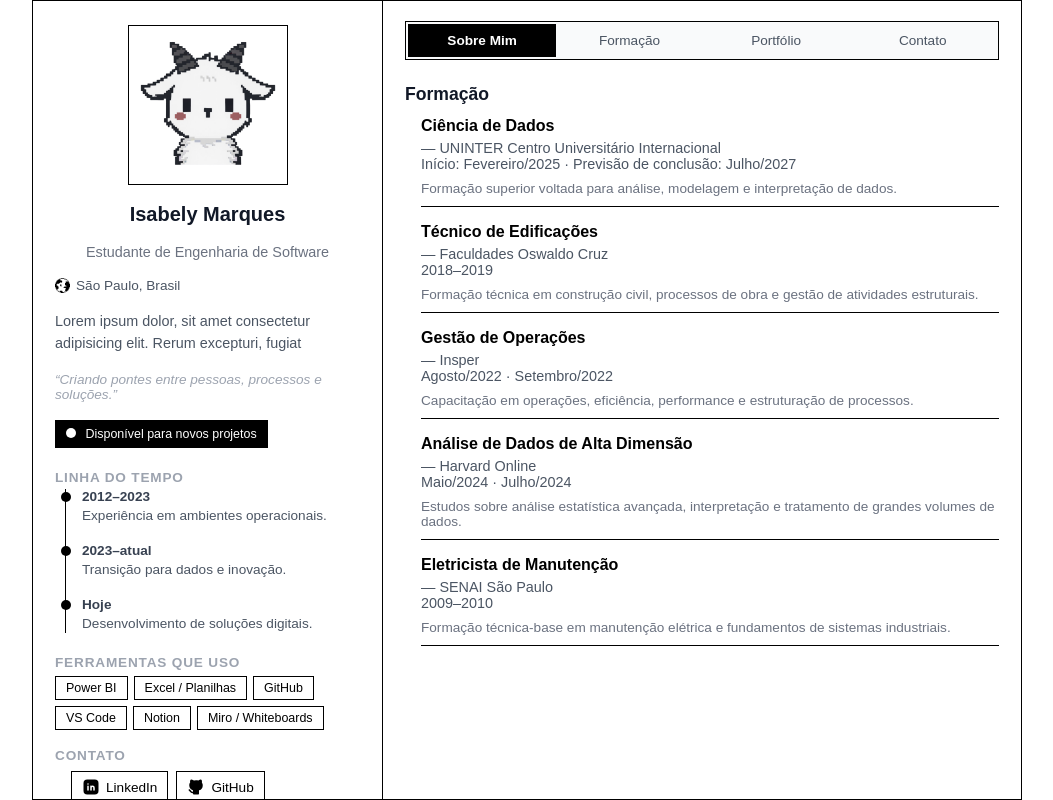
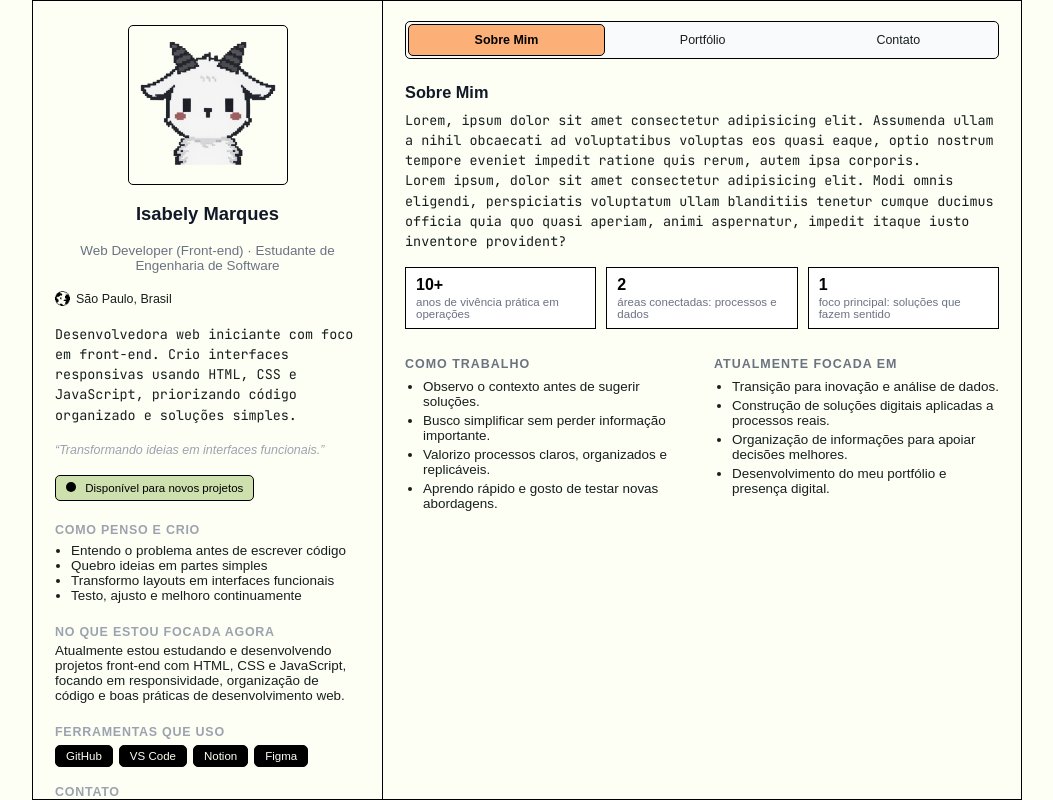
Before and after one commit to kindbytes/folio, a plain HTML site: page index.html in a window 1280 px wide. Shown: the whole page, without its empty margins (113-1166 px from the left). Drawn offline with Linux system fonts and the light colour scheme; a web font is replaced by a local one.

```diff
--- a/css/style.css
+++ b/css/style.css
@@ -4,12 +4,14 @@
    - Facilita manter o visual consistente e fazer ajustes globais.
 =========================== */
 @import url('https://fonts.googleapis.com/css2?family=Sono:wght,MONO@200..800,1&display=swap');
+@import url('https://fonts.googleapis.com/css2?family=JetBrains+Mono:ital,wght@0,100..800;1,100..800&display=swap');
+
 :root {
 
   /* Cores principais de fundo e texto */
-  --bg: #ffffff;
+  --bg: #fdfff5;
   --text: #111827;
-  --text-muted: #4b5563;
+  --text-muted: #171E1E;
   --text-soft: #6b7280;
   --text-subtle: #9ca3af;
 
@@ -27,11 +29,11 @@
   --pill-border-soft: rgba(0, 0, 0, 0.18);
 
   /* Escala tipográfica base em rems */
-  --fs-xs: 0.78rem;
-  --fs-sm: 0.85rem;
-  --fs-md: 0.9rem;
-  --fs-lg: 1.1rem;
-  --fs-name: 1.25rem;
+  --fs-xs: 0.72rem;
+  --fs-sm: 0.78rem;
+  --fs-md: 0.84rem;
+  --fs-lg: 1.02rem;
+  --fs-name: 1.15rem;
 
   /* Raio de borda padrão para cartões e pills */
   --radius-card: 0px;
@@ -65,9 +67,9 @@
   justify-content: center;
   padding: 24px 12px;
   color: var(--text);
- background-color: white;
- max-height: 100vh;
- cursor: url('Arrow1.png') 10 6, default;
+  background-color: var(--bg);
+  max-height: 100vh;
+  cursor: url('../assets/cursor/Arrow1.png') 10 6, default;
 }
 
 a,
@@ -79,12 +81,8 @@
 .badge,
 .tool-pill,
 .btn-social {
-  cursor: url("Hand3.png") 6 6, pointer;
+  cursor: url("../assets/cursor/Hand3.png") 6 6, pointer;
 }
-
-
-
-
 
 
 /* ===========================
@@ -99,7 +97,8 @@
   border-radius: var(--radius-card);
   display: grid;
   grid-template-columns: 350px 1fr;
-  overflow: hidden; /* evita que bordas internas "estourem" o radius */
+  overflow: hidden;
+  /* evita que bordas internas "estourem" o radius */
   border: 1px solid black;
   max-height: 100vh;
 }
@@ -125,10 +124,11 @@
   display: flex;
   justify-content: center;
   align-self: center;
-  border:  1px solid black;
+  border: 1px solid black;
   background-image: url('../assets/mascot/avatar.png');
   background-size: cover;
   background-position: center;
+  border-radius: 5px;
 }
 
 /* Nome em destaque e título/posição logo abaixo */
@@ -156,11 +156,13 @@
 }
 
 .location-box svg {
-  flex-shrink: 0; /* evita esticar o ícone em layouts apertados */
+  flex-shrink: 0;
+  /* evita esticar o ícone em layouts apertados */
 }
 
 /* Mini-bio e frase de efeito logo abaixo dos dados básicos */
 .mini-bio {
+  font-family: "JetBrains Mono", monospace;
   font-size: var(--fs-md);
   color: var(--text-muted);
   line-height: 1.5;
@@ -177,9 +179,10 @@
   font-size: var(--fs-xs);
   padding: 6px 10px;
   border-radius: var(--radius-pill);
-  background: black;
-  color: white;
+  background: #cde0ae;
+  color: black;
   border: 1px solid black;
+  border-radius: 5px;
 }
 
 /* Blocos genéricos do painel esquerdo (linha do tempo, ferramentas, contato) */
@@ -200,6 +203,8 @@
 /* Ajuste de legibilidade para parágrafos do "Sobre Mim" */
 #sobre p {
   line-height: 1.5;
+  font-weight: 400;
+  font-family: "JetBrains Mono", monospace;
 }
 
 /* Lista de links de contato (LinkedIn, GitHub) */
@@ -223,6 +228,7 @@
   font-size: var(--fs-sm);
   text-decoration: none;
   transition: var(--transition-fast);
+  border-radius: 5px;
 }
 
 .btn-social svg {
@@ -259,6 +265,7 @@
   width: 100%;
   border-radius: 0px;
   border: 1px solid black;
+  border-radius: 5px;
   padding: 2px;
   background: #f9fafb;
 }
@@ -283,17 +290,19 @@
 .tab:hover {
   background: white;
   border: 1px solid black;
+  border-radius: 5px;
   transform: translateX(4px);
   color: black;
 }
 
 /* Aba ativa: destaque de cor e leve "pill" visual */
 .tab.active {
-  background: black;
-  color: white;
+  background: #FCB078;
+  color: black;
   font-weight: 600;
   transform: translateX(0);
   border: 1px solid black;
+  border-radius: 5px;
 }
 
 /* Conteúdo das seções (cada aba mostra uma seção) */
@@ -325,7 +334,7 @@
 }
 
 /* Espaço vertical entre itens de projetos no portfólio */
-.projects li + li {
+.projects li+li {
   margin-top: 8px;
 }
 
@@ -415,11 +424,11 @@
 }
 
 .badge {
-  background: white;
+  background: #DA8FA3;
   color: var(--accent-strong);
   padding: 4px 10px;
   font-size: var(--fs-xs);
-  border-radius: var(--radius-pill);
+  border-radius: 5px;
   border: 1px solid black;
   display: inline-block;
   white-space: nowrap;
@@ -509,11 +518,11 @@
 
 /* Pill de ferramentas (Power BI, VS Code, etc.) */
 .tool-pill {
-  background: var(--pill-bg-soft);
-  color: black;
+  background: var(--accent-strong);
+  color: var(--bg);
   padding: 4px 10px;
   font-size: var(--fs-xs);
-  border-radius: var(--radius-pill);
+  border-radius: 5px;
   border: 1px solid black;
   white-space: nowrap;
   transition: var(--transition-med);
@@ -522,8 +531,8 @@
 /* Efeito de deslocamento horizontal ao passar o mouse */
 .tool-pill:hover {
   transform: translateX(4px);
-  background: black;
-  color: white;
+  background-color: white;
+  color: black;
 }
 
 /* Frase destacada para possíveis citações no "Sobre Mim" */
@@ -634,7 +643,7 @@
   color: var(--text-soft);
 }
 
-.education-list li{
+.education-list li {
   display: flex;
   flex-direction: column;
   gap: 5px;
@@ -646,6 +655,7 @@
 =========================== */
 
 @media (max-width: 720px) {
+
   /* Colunas empilham: painel esquerdo em cima, direito abaixo */
   .layout {
     grid-template-columns: 1fr;
@@ -666,7 +676,8 @@
   .info-block,
   .contact-box {
     align-self: center;
-    text-align: left; /* texto ainda começa alinhado à esquerda para leitura */
+    text-align: left;
+    /* texto ainda começa alinhado à esquerda para leitura */
   }
 
   /* Avatar menor em telas pequenas */
@@ -706,12 +717,12 @@
   flex-direction: column;
 }
 
-.projects p{
+.projects p {
   line-height: 1.6;
   color: black;
 }
 
-.projects li a{
+.projects li a {
   color: black;
   font-weight: 600;
 }
--- a/index.html
+++ b/index.html
@@ -7,7 +7,7 @@
     <meta name="viewport" content="width=device-width, initial-scale=1.0">
 
     <!-- Título exibido na aba do navegador -->
-    <title>Portfólio – Nathaly Marques</title>
+    <title>Isabely Marques</title>
 
     <!-- Estilos principais do site -->
     <link rel="stylesheet" href="./css/style.css">
@@ -28,21 +28,18 @@
         -->
         <aside class="left-panel">
 
-            <!-- Avatar ilustrativo (pode ser substituído por uma foto real futuramenjte) -->
-            <div class="avatar">
-            </div>
+            <!-- Avatar -->
+            <div class="avatar"></div>
 
-            <!-- Nome e descrição curta do papel profissional -->
+            <!-- Nome e papel -->
             <h1 class="name">Isabely Marques</h1>
-            <p class="role">Estudante de Engenharia de Software</p>
+            <p class="role">Web Developer (Front-end) · Estudante de Engenharia de Software</p>
 
-            <!-- Localização geográfica -->
+            <!-- Localização -->
             <div class="location-box">
                 <svg xmlns="http://www.w3.org/2000/svg" viewBox="0 0 32 32"
                     id="Interface-Essential-Global-Public--Streamline-Pixel" height="15" width="15">
-                    <desc>
-                        Interface Essential Global Public Streamline Icon: https://streamlinehq.com
-                    </desc>
+                    <desc> Interface Essential Global Public Streamline Icon: https://streamlinehq.com </desc>
                     <title>interface-essential-global-public</title>
                     <g>
                         <path
@@ -68,114 +65,88 @@
                 <span>São Paulo, Brasil</span>
             </div>
 
-            <!-- Mini bio: resumo do posicionamento profissional -->
+            <!-- Mini bio -->
             <p class="mini-bio">
-                Lorem ipsum dolor, sit amet consectetur adipisicing elit. Rerum excepturi, fugiat
-
-            <!-- Frase de efeito / tagline profissional -->
-            <p class="tagline">
-                “Criando pontes entre pessoas, processos e soluções.”
+                Desenvolvedora web iniciante com foco em front-end.
+                Crio interfaces responsivas usando HTML, CSS e JavaScript,
+                priorizando código organizado e soluções simples.
             </p>
 
-            <!-- Status atual de disponibilidade -->
+            <!-- Tagline -->
+            <p class="tagline">
+                “Transformando ideias em interfaces funcionais.”
+            </p>
+
+            <!-- Status -->
             <div class="status-pill">
                 <span
-                    style="width: 10px; height: 10px; background-color: white; border-radius: 50%; display: inline-block; margin-right: 6px;"></span>
+                    style="width:10px;height:10px;background: black;border-radius:50%;display:inline-block;margin-right:6px;"></span>
                 Disponível para novos projetos
             </div>
 
-            <!--
-                LINHA DO TEMPO PROFISSIONAL
-                Resumo cronológico da trajetória, em formato minimalista.
-            -->
+            <!-- BLOCO CRIATIVO -->
             <div class="info-block">
-                <h3 class="block-title">Linha do tempo</h3>
+                <h3 class="block-title">Como penso e crio</h3>
+                <ul class="creative-flow">
+                    <li>Entendo o problema antes de escrever código</li>
+                    <li>Quebro ideias em partes simples</li>
+                    <li>Transformo layouts em interfaces funcionais</li>
+                    <li>Testo, ajusto e melhoro continuamente</li>
+                </ul>
+            </div>
 
-                <div class="timeline-vertical">
+            <!-- FOCO ATUAL -->
+            <div class="info-block">
+                <h3 class="block-title">No que estou focada agora</h3>
+                <p class="current-focus">
+                    Atualmente estou estudando e desenvolvendo projetos front-end com HTML,
+                    CSS e JavaScript, focando em responsividade, organização de código e boas
+                    práticas de desenvolvimento web.
+                </p>
+            </div>
 
-                    <!-- Período de atuação em ambientes operacionais -->
-                    <div class="timeline-item">
-                        <div class="timeline-dot"></div>
-                        <div class="timeline-content">
-                            <span class="timeline-date">2012–2023</span>
-                            <p class="timeline-text">Experiência em ambientes operacionais.</p>
-                        </div>
-                    </div>
-
-                    <!-- Transição para dados e inovação -->
-                    <div class="timeline-item">
-                        <div class="timeline-dot"></div>
-                        <div class="timeline-content">
-                            <span class="timeline-date">2023–atual</span>
-                            <p class="timeline-text">Transição para dados e inovação.</p>
-                        </div>
-                    </div>
-
-                    <!-- Momento atual de foco em soluções digitais -->
-                    <div class="timeline-item">
-                        <div class="timeline-dot"></div>
-                        <div class="timeline-content">
-                            <span class="timeline-date">Hoje</span>
-                            <p class="timeline-text">Desenvolvimento de soluções digitais.</p>
-                        </div>
-                    </div>
-
+            <!-- FERRAMENTAS -->
+            <div class="info-block">
+                <h3 class="block-title">Ferramentas que uso</h3>
+                <div class="tools-badges">
+                    <span class="tool-pill">GitHub</span>
+                    <span class="tool-pill">VS Code</span>
+                    <span class="tool-pill">Notion</span>
+                    <span class="tool-pill">Figma</span>
                 </div>
             </div>
 
-            <!--
-                FERRAMENTAS UTILIZADAS
-                Destaque para as principais ferramentas do dia a dia.
-            -->
-            <div class="info-block">
-                <h3 class="block-title">Ferramentas que uso</h3>
-                <div class="tools-badges">
-                    <span class="tool-pill">Power BI</span>
-                    <span class="tool-pill">Excel / Planilhas</span>
-                    <span class="tool-pill">GitHub</span>
-                    <span class="tool-pill">VS Code</span>
-                    <span class="tool-pill">Notion</span>
-                    <span class="tool-pill">Miro / Whiteboards</span>
-                </div>
-            </div>
-
-            <!--
-                CONTATO
-                Links para redes profissionais e repositórios de código.
-            -->
+            <!-- CONTATO -->
             <div class="contact-box">
                 <h3 class="block-title">Contato</h3>
                 <ul class="contact-list">
-                    <!-- Link para o perfil do LinkedIn -->
                     <li>
-                        <a href="https://www.linkedin.com/in/nathaly-marques-34733b151" target="_blank"
-                            class="btn-social linkedin">
+                        <a href="https://www.linkedin.com/" target="_blank" class="btn-social linkedin">
                             <svg xmlns="http://www.w3.org/2000/svg" width="18" height="18" viewBox="0 0 24 24"
                                 fill="currentColor" aria-hidden="true">
                                 <path stroke="none" d="M0 0h24v24H0z" fill="none" />
                                 <path
                                     d="M17 2a5 5 0 0 1 5 5v10a5 5 0 0 1 -5 5h-10a5 5 0 0 1 -5 -5v-10a5 5 0 0 1 5 -5zm-9 8a1 1 0 0 0 -1 1v5a1 1 0 0 0 2 0v-5a1 1 0 0 0 -1 -1m6 0a3 3 0 0 0 -1.168 .236l-.125 .057a1 1 0 0 0 -1.707 .707v5a1 1 0 0 0 2 0v-3a1 1 0 0 1 2 0v3a1 1 0 0 0 2 0v-3a3 3 0 0 0 -3 -3m-6 -3a1 1 0 0 0 -.993 .883l-.007 .127a1 1 0 0 0 1.993 .117l.007 -.127a1 1 0 0 0 -1 -1" />
                             </svg>
-                            <span>LinkedIn</span>
+                            LinkedIn
                         </a>
                     </li>
-
-                    <!-- Link para repositório GitHub (pode ser atualizado com a URL real) -->
                     <li>
-                        <a href="" class="btn-social github">
+                        <a href="https://github.com/" target="_blank" class="btn-social github">
                             <svg xmlns="http://www.w3.org/2000/svg" width="18" height="18" viewBox="0 0 24 24"
                                 fill="currentColor" aria-hidden="true">
                                 <path stroke="none" d="M0 0h24v24H0z" fill="none" />
                                 <path
                                     d="M5.315 2.1c.791 -.113 1.9 .145 3.333 .966l.272 .161l.16 .1l.397 -.083a13.3 13.3 0 0 1 4.59 -.08l.456 .08l.396 .083l.161 -.1c1.385 -.84 2.487 -1.17 3.322 -1.148l.164 .008l.147 .017l.076 .014l.05 .011l.144 .047a1 1 0 0 1 .53 .514a5.2 5.2 0 0 1 .397 2.91l-.047 .267l-.046 .196l.123 .163c.574 .795 .93 1.728 1.03 2.707l.023 .295l.007 .272c0 3.855 -1.659 5.883 -4.644 6.68l-.245 .061l-.132 .029l.014 .161l.008 .157l.004 .365l-.002 .213l-.003 3.834a1 1 0 0 1 -.883 .993l-.117 .007h-6a1 1 0 0 1 -.993 -.883l-.007 -.117v-.734c-1.818 .26 -3.03 -.424 -4.11 -1.878l-.535 -.766c-.28 -.396 -.455 -.579 -.589 -.644l-.048 -.019a1 1 0 0 1 .564 -1.918c.642 .188 1.074 .568 1.57 1.239l.538 .769c.76 1.079 1.36 1.459 2.609 1.191l.001 -.678l-.018 -.168a5.03 5.03 0 0 1 -.021 -.824l.017 -.185l.019 -.12l-.108 -.024c-2.976 -.71 -4.703 -2.573 -4.875 -6.139l-.01 -.31l-.004 -.292a5.6 5.6 0 0 1 .908 -3.051l.152 -.222l.122 -.163l-.045 -.196a5.2 5.2 0 0 1 .145 -2.642l.1 -.282l.106 -.253a1 1 0 0 1 .529 -.514l.144 -.047l.154 -.03z" />
                             </svg>
-                            <span>GitHub</span>
+                            GitHub
                         </a>
                     </li>
                 </ul>
             </div>
 
         </aside>
+
 
 
         <!--
@@ -191,7 +162,6 @@
             <div class="tab-container">
                 <div class="tabs">
                     <button class="tab active" data-target="sobre">Sobre Mim</button>
-                    <button class="tab" data-target="formacao">Formação</button>
                     <button class="tab" data-target="portfolio">Portfólio</button>
                     <button class="tab" data-target="contato">Contato</button>
                 </div>
@@ -201,7 +171,7 @@
                 SEÇÃO: SOBRE MIM
                 Texto mais detalhado e humanizado sobre trajetória e foco atual.
             -->
-            <section id="sobre" class="content-section">
+            <section id="sobre" class="content-section active      ">
                 <h2>Sobre Mim</h2>
                 <p>
                     Lorem, ipsum dolor sit amet consectetur adipisicing elit. Assumenda ullam a nihil obcaecati ad
@@ -260,51 +230,6 @@
                 SEÇÃO: FORMAÇÃO
                 Histórico educacional estruturado por níveis e instituições.
             -->
-            <section id="formacao" class="content-section active">
-                <h2>Formação</h2>
-
-                <ul class="education-list">
-
-                    <!-- Curso superior em Ciência de Dados -->
-                    <li class="education-item">
-                        <strong>Ciência de Dados</strong> — UNINTER Centro Universitário Internacional<br>
-                        Início: Fevereiro/2025 · Previsão de conclusão: Julho/2027<br>
-                        <p>Formação superior voltada para análise, modelagem e interpretação de dados.</p>
-                    </li>
-
-                    <!-- Formação técnica em Edificações -->
-                    <li class="education-item">
-                        <strong>Técnico de Edificações</strong> — Faculdades Oswaldo Cruz<br>
-                        2018–2019<br>
-                        <p>Formação técnica em construção civil, processos de obra e gestão de atividades estruturais.
-                        </p>
-                    </li>
-
-                    <!-- Curso em Gestão de Operações -->
-                    <li class="education-item">
-                        <strong>Gestão de Operações</strong> — Insper<br>
-                        Agosto/2022 · Setembro/2022<br>
-                        <p>Capacitação em operações, eficiência, performance e estruturação de processos.</p>
-                    </li>
-
-                    <!-- Curso de análise de dados em alta dimensão -->
-                    <li class="education-item">
-                        <strong>Análise de Dados de Alta Dimensão</strong> — Harvard Online<br>
-                        Maio/2024 · Julho/2024<br>
-                        <p>Estudos sobre análise estatística avançada, interpretação e tratamento de grandes volumes de
-                            dados.</p>
-                    </li>
-
-                    <!-- Formação técnica inicial no SENAI -->
-                    <li class="education-item">
-                        <strong>Eletricista de Manutenção</strong> — SENAI São Paulo<br>
-                        2009–2010<br>
-                        <p>Formação técnica-base em manutenção elétrica e fundamentos de sistemas industriais.</p>
-                    </li>
-
-                </ul>
-            </section>
-
             <!--
                 SEÇÃO: PORTFÓLIO
                 Lista de projetos desenvolvidos, com descrição e tecnologias utilizadas.
```
